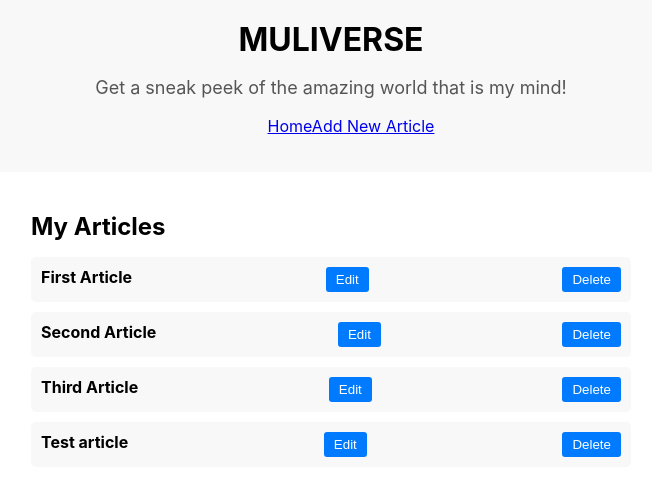
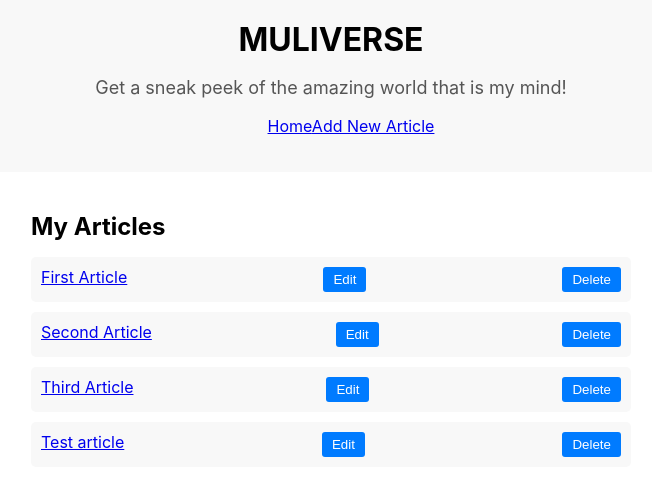
Before and after one commit to Samstar10/Muliverse, a React (Create React App) app: page / in a window 1280 px wide. Shown: the top 496 px of the page, without its empty margins (309-961 px from the left). Built offline with nearby package versions, Linux system fonts and the light colour scheme; data requests are answered from the project's data file.

Commit message:
Render article details

```diff
--- a/src/ArticleList.js
+++ b/src/ArticleList.js
@@ -1,4 +1,5 @@
 import React, { useState, useEffect } from "react";
+import { NavLink } from "react-router-dom";
 
 function ArticleList(){
     const [articles, setArticles] = useState([])
@@ -16,7 +17,7 @@ function ArticleList(){
             <ul>
                 {articles.map(article => (
                     <li key={article.id}>
-                        <span>{article.title}</span>
+                        <NavLink to={`/article/$article.id`}>{article.title}</NavLink>
                         <button>Edit</button>
                         <button>Delete</button>
                     </li>
```
